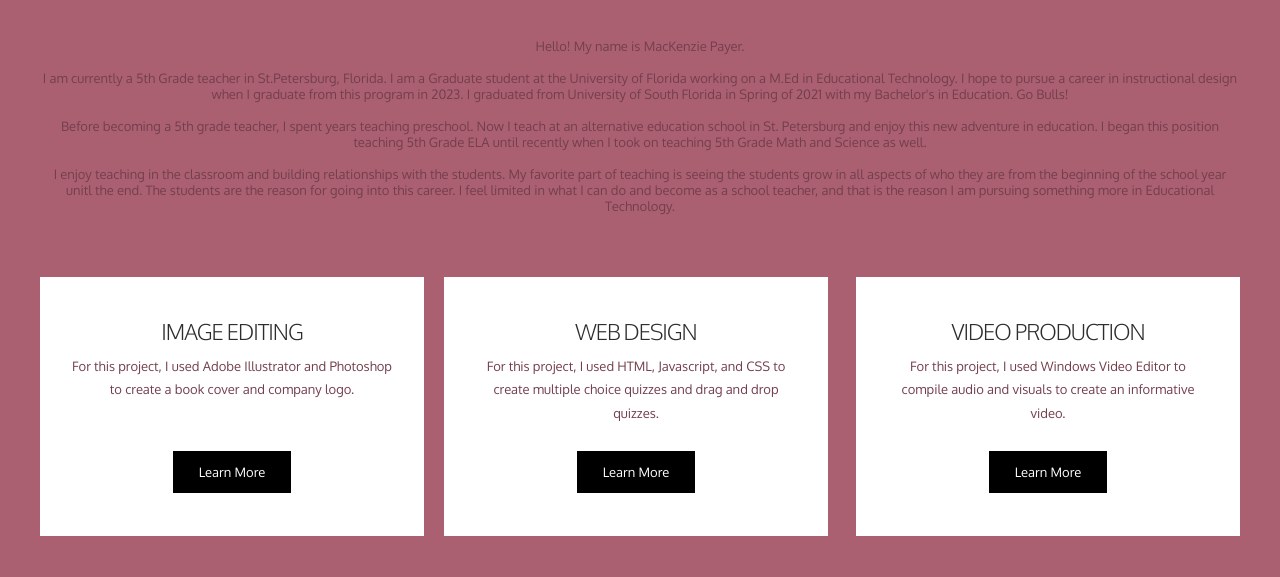
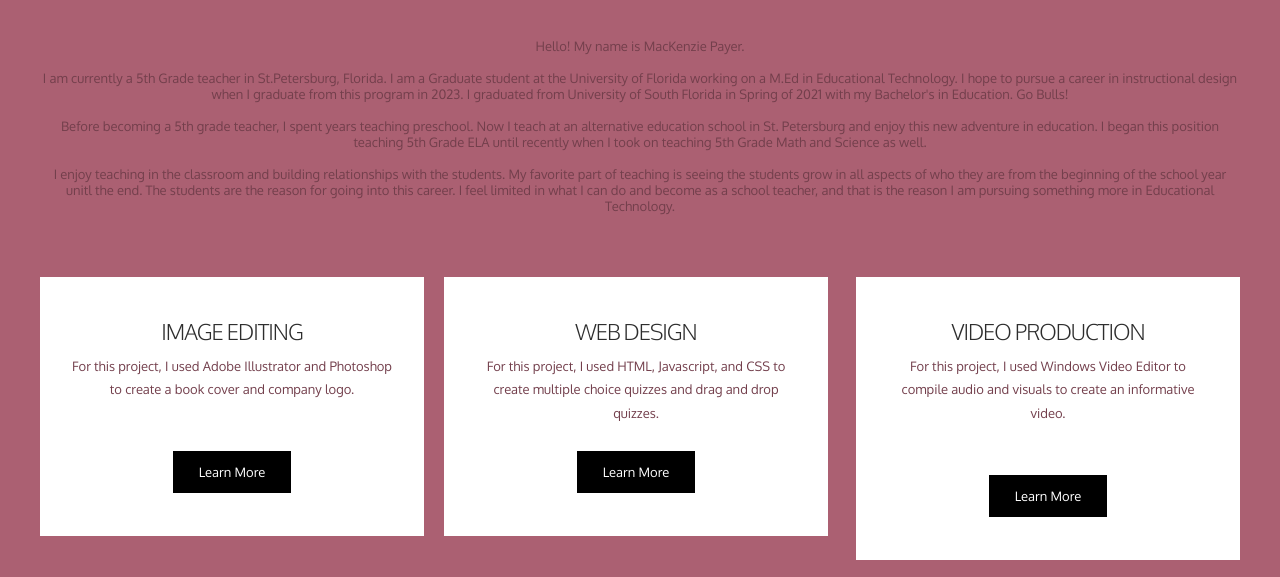
Before and after one commit to mackenziepayer/portfolio, a plain HTML site: page index.html in a window 1280 px wide. Shown: the part 223-800 px from the top of the page. Drawn offline with Linux system fonts and the light colour scheme.

Commit message:
Add files via upload

```diff
--- a/index.html
+++ b/index.html
@@ -85,7 +85,7 @@ I enjoy teaching in the classroom and building relationships with the students.
 <div class="box-style">
 <div class="content">
 <h2>Video Production</h2>
-<p>For this project, I used Windows Video Editor to compile audio and visuals to create an informative video.</p>
+<p>For this project, I used Windows Video Editor to compile audio and visuals to create an informative video.<br><br></p>
 <a href="video.html" class="button">Learn More</a>
 </div>
 </div>
```
